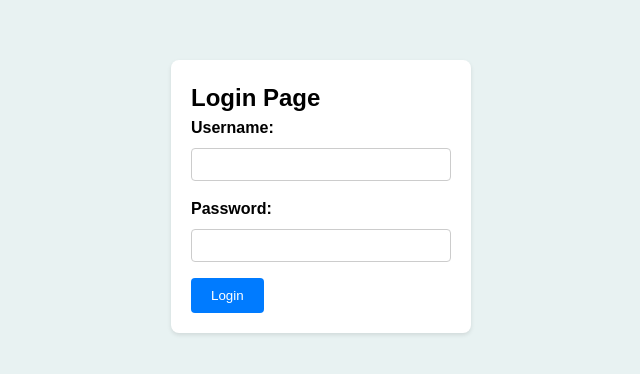
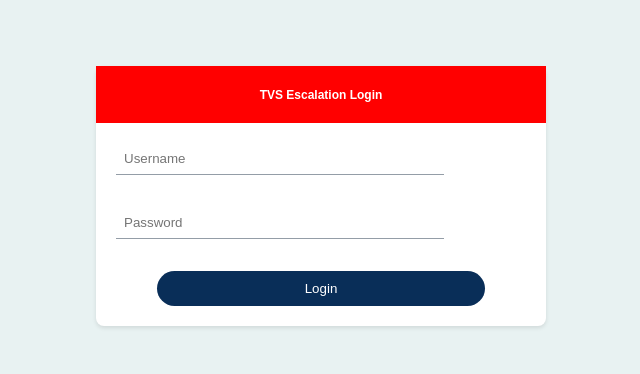
Before and after one commit to baphometapopis/tvspwa, a React (Create React App) app: page / in a window 1280 px wide. Shown: the part 204-578 px from the top of the page, without its empty margins (319-959 px from the left). Built offline with nearby package versions, Linux system fonts and the light colour scheme.

Commit message:
designing login

```diff
--- a/src/App.css
+++ b/src/App.css
@@ -1,8 +1,3 @@
-* {
-  margin: 0;
-  padding: 0;
-  box-sizing: border-box;
-}
 
 body {
   display: flex;
--- a/src/Pages/Login/Login.js
+++ b/src/Pages/Login/Login.js
@@ -55,12 +55,12 @@
 
   return (
     <div className="logincontainer">
-      <h2>Login Page</h2>
+      <div style={{backgroundColor:'red',display:"flex",justifyContent:'center',padding:'10px'}}>
+        <h2 style={{ fontSize: "12px",color:'white' }}>TVS Escalation Login</h2>
+      </div>
       <form onSubmit={handleSubmit}>
-        <div>
-          <label className="label" htmlFor="username">
-            Username:
-          </label>
+        <div style={{ padding: "20px" }}>
+          <div className="inputContainer">
             <input
               className="input"
               type="text"
@@ -68,13 +68,13 @@
               name="username"
               value={formData.username}
               onChange={handleChange}
+              placeholder="Username"
             />
-          {errors.username && <span className="error">{errors.username}</span>}
+            {errors.username && (
+              <span className="error">{errors.username}</span>
+            )}
           </div>
-        <div>
-          <label className="label" htmlFor="password">
-            Password:
-          </label>
+          <div className="inputContainer">
             <input
               className="input"
               type="password"
@@ -82,13 +82,17 @@
               name="password"
               value={formData.password}
               onChange={handleChange}
+              placeholder="Password"
             />
-          {errors.password && <span className="error">{errors.password}</span>}
+            {errors.password && (
+              <span className="error">{errors.password}</span>
+            )}
           </div>
-        <div>
+          <div style={{ display: "flex", justifyContent: "center" }}>
             <button className="button" type="submit">
               Login
             </button>
+          </div>
         </div>
       </form>
     </div>
--- a/src/Pages/Login/login.css
+++ b/src/Pages/Login/login.css
@@ -1,3 +1,32 @@
+/* Add this to your existing CSS */
+
+.inputContainer {
+  position: relative;
+  margin-bottom: 16px;
+}
+.input {
+  width: 80%;
+  padding: 8px;
+  margin-bottom: 16px;
+  box-sizing: border-box;
+  border: none;
+  border-bottom: 1px solid #949da7; /* Add a bottom border */
+  border-radius: 0; /* Remove border-radius for the input */
+  outline: none; /* Remove default focus outline */
+}
+
+.input:focus {
+  border-bottom: 1px solid #051B34; /* Change the color and increase thickness on focus */
+}
+
+.error {
+  font-size: 10px;
+  color: red; /* Error message color */
+  position: absolute;
+  top: -15px; /* Adjust the position above the input */
+}
+
+/* ... (rest of your existing CSS) */
 
 
 
@@ -5,11 +34,18 @@
   background-color: #ffffff;
   border-radius: 8px;
   box-shadow: 0 2px 4px rgba(0, 0, 0, 0.1);
-  padding: 20px;
-  align-self:center;
-  width: 300px;
-  ;
+  display: flex;
+  justify-content: center;
+  flex-direction: column;
 
+width: 450px;
+  min-width: fit-content;
+
+
+}
+.error { position: absolute;
+  left: 0;
+  font-size: 10px;
 }
 
 .label {
@@ -17,7 +53,7 @@
   margin-bottom: 8px;
   font-weight: bold;
 }
-
+/*
 .input {
   width: 100%;
   padding: 8px;
@@ -25,15 +61,18 @@
   box-sizing: border-box;
   border: 1px solid #ccc;
   border-radius: 4px;
-}
+} */
 
 .button {
-  background-color: #007bff;
+  display: flex;
+  background-color: #092E58;
   color: #fff;
-  padding: 10px 20px;
+  padding: 10px 40px;
   border: none;
   cursor: pointer;
-  border-radius: 4px;
+  border-radius: 20px;
+  justify-content: center;
+  width: 80%;
 }
 
 .button:hover {
```
Lines whose indentation alone changed are shown as unchanged.
